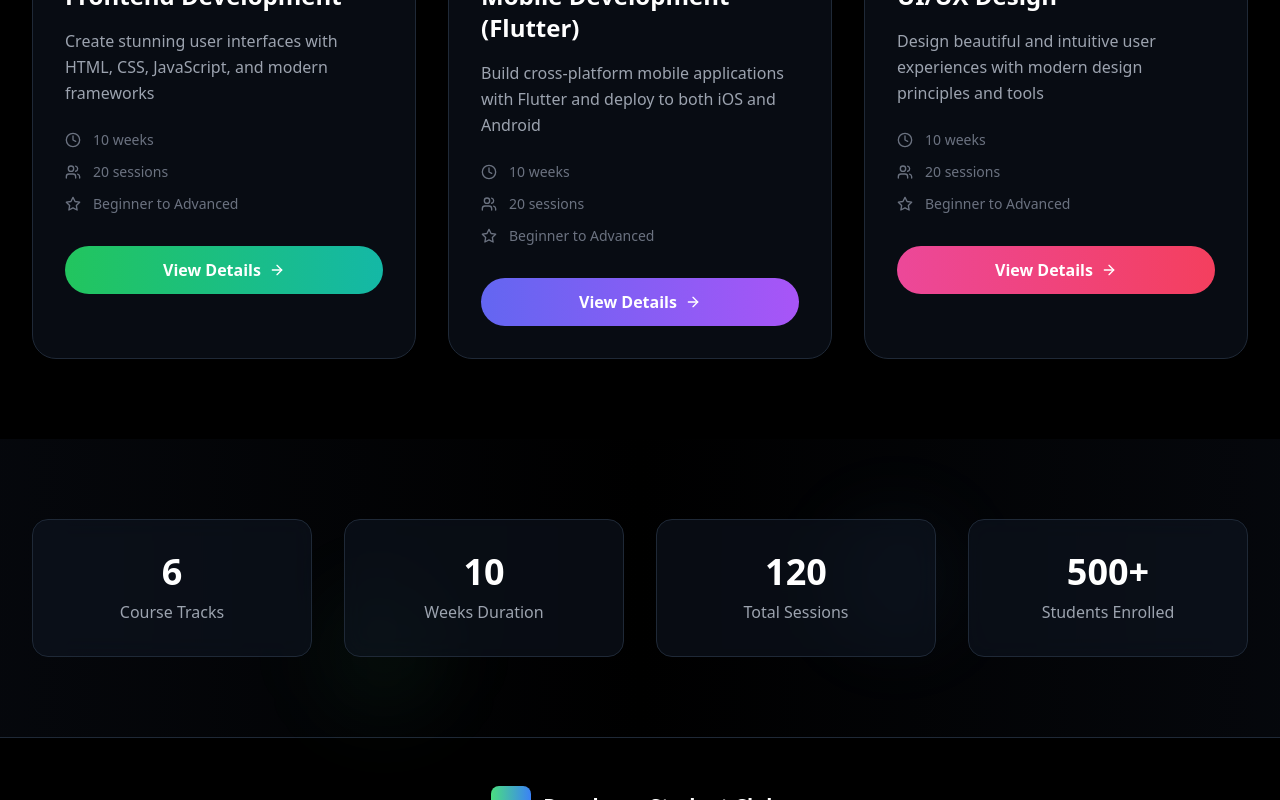
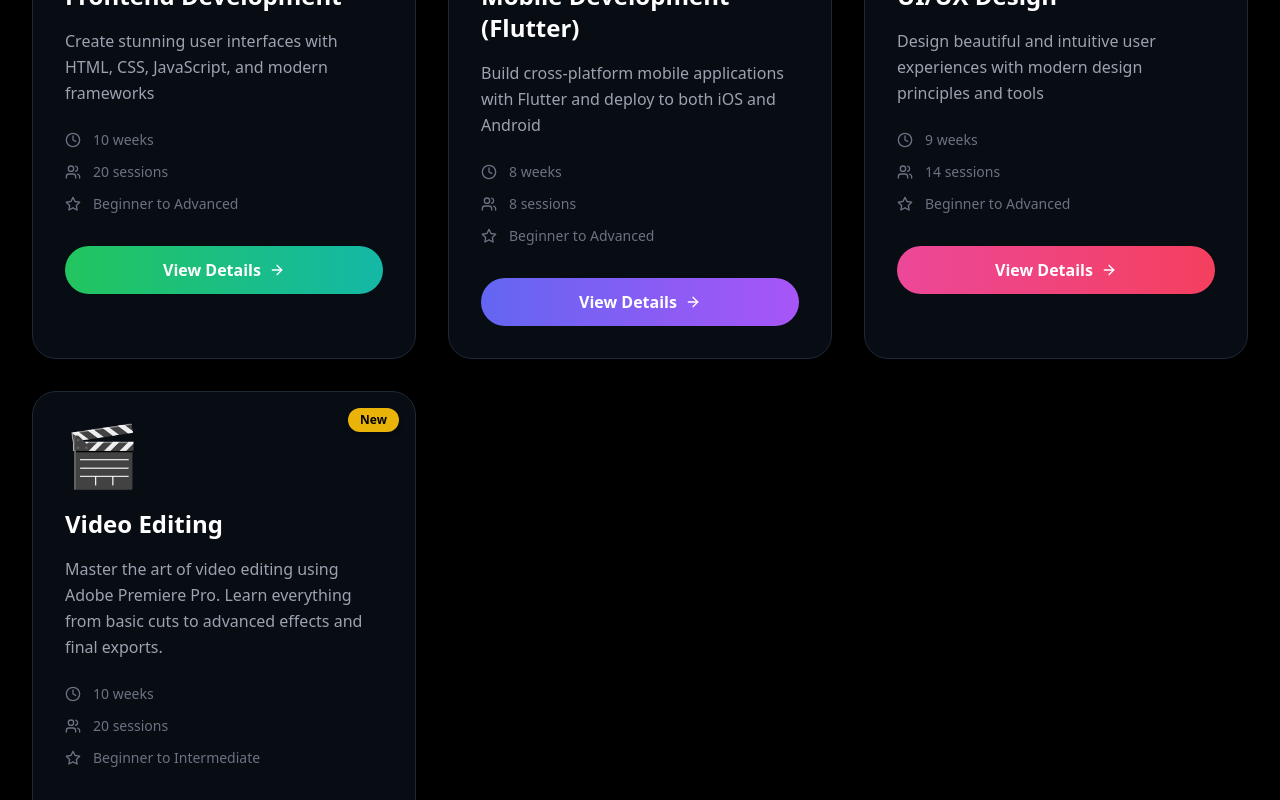
Before and after one commit to AmrKhaled35/DSC_Courses, a React (Vite) app in the folder Client/: page /workshops in a window 1280 px wide. Shown: the part 1260-2060 px from the top of the page. Built offline with nearby package versions, Linux system fonts and the light colour scheme.

Commit message:
Add : Video Editing WorkShop

```diff
--- a/Client/src/pages/LandingPage.tsx
+++ b/Client/src/pages/LandingPage.tsx
@@ -66,7 +66,7 @@ const LandingPage: React.FC<LandingPageProps> = ({ setLoading }) => {
             <div className="inline-flex items-center space-x-3 bg-gradient-to-r from-green-400/20 to-blue-500/20 rounded-full px-8 py-4 mb-8 border border-green-400/30 backdrop-blur-sm">
               <Calendar className="w-6 h-6 text-green-400" />
               <span className="text-green-400 font-bold text-lg">
-                Starting July 19th, 2025
+                Starting July 26th, 2025
               </span>
               <Clock className="w-6 h-6 text-blue-400" />
             </div>
--- a/Client/src/pages/WorkshopDetailsPage.tsx
+++ b/Client/src/pages/WorkshopDetailsPage.tsx
@@ -741,6 +741,119 @@ const WorkshopDetailsPage: React.FC<WorkshopDetailsPageProps> = ({
           },
         ],
       },
+      videoEditing: {
+        id: "videoEditing",
+        icon: "🎬",
+        title: "Video Editing",
+        description:
+          "Learn professional video editing skills using Adobe Premiere Pro. From importing footage to final export, master every stage of the editing workflow to create compelling video content.",
+        story:
+          "Video editing is where storytelling comes alive. Whether you're crafting cinematic sequences, tutorials, or social media content, great editing transforms raw footage into meaningful experiences. This course will take you from beginner to confident editor with practical, hands-on learning.",
+        gradient: "from-red-500 to-pink-500",
+        bgGradient: "from-red-500/10 to-pink-500/10",
+        content: [
+          {
+            title: "Introduction to Video Editing & Premiere Pro",
+            description:
+              "Get familiar with the video editing process and explore the Premiere Pro interface and its capabilities.",
+          },
+          {
+            title: "Creating and Managing Projects",
+            description:
+              "Learn how to set up new projects, manage assets, and maintain organized workflows.",
+          },
+          {
+            title: "User Interface Deep Dive",
+            description:
+              "Explore panels, tools, and workspaces in Premiere Pro to streamline your editing process.",
+          },
+          {
+            title: "Importing and Managing Media",
+            description:
+              "Understand media formats, import methods, and organization within the project panel.",
+          },
+          {
+            title: "Previewing and Selecting Footage",
+            description:
+              "Master the art of selecting the best takes using source monitors and markers.",
+          },
+          {
+            title: "Timeline Basics",
+            description:
+              "Learn how to navigate the timeline, add clips, and make basic edits.",
+          },
+          {
+            title: "Core Editing Tools",
+            description:
+              "Use essential editing tools like razor, slip, slide, and ripple edit effectively.",
+          },
+          {
+            title: "Working with Audio",
+            description:
+              "Edit audio tracks, adjust volume, and apply audio effects to enhance your project.",
+          },
+          {
+            title: "Syncing and Enhancing Audio",
+            description:
+              "Learn techniques for syncing external audio and cleaning up noisy recordings.",
+          },
+          {
+            title: "Video Transitions",
+            description:
+              "Apply professional transitions between clips to create smooth visual flow.",
+          },
+          {
+            title: "Motion and Keyframe Animation",
+            description:
+              "Use keyframes to animate scale, position, rotation, and opacity over time.",
+          },
+          {
+            title: "Working with Titles & Text",
+            description:
+              "Add and customize titles, lower-thirds, and subtitles to your videos.",
+          },
+          {
+            title: "Advanced Text Animation",
+            description:
+              "Create dynamic and engaging animated text using keyframes and effects.",
+          },
+          {
+            title: "Color Correction Basics",
+            description:
+              "Adjust exposure, contrast, and white balance to correct your video’s appearance.",
+          },
+          {
+            title: "Color Grading Techniques",
+            description:
+              "Use color grading tools and LUTs to establish visual tone and mood.",
+          },
+          {
+            title: "Visual Effects Essentials",
+            description:
+              "Explore basic visual effects, blending modes, and track mattes to elevate your edits.",
+          },
+          {
+            title: "Green Screen & Compositing",
+            description:
+              "Learn chroma keying techniques and how to blend video layers effectively.",
+          },
+          {
+            title: "Speed and Time Effects",
+            description:
+              "Control playback speed, apply slow-motion or fast-forward, and use time remapping.",
+          },
+          {
+            title: "Exporting Projects",
+            description:
+              "Learn how to export videos with the correct settings for different platforms and purposes.",
+          },
+          {
+            title: "Final Project and Advanced Tips",
+            description:
+              "Apply your skills to a final project and explore professional editing tips and tricks.",
+          },
+        ],
+      },
     };
 
     return workshops[workshopId || ""] || null;
--- a/Client/src/pages/WorkshopsPage.tsx
+++ b/Client/src/pages/WorkshopsPage.tsx
@@ -25,8 +25,8 @@ const WorkshopsPage: React.FC<WorkshopsPageProps> = ({ setLoading }) => {
       title: "AI & Machine Learning",
       description:
         "Master artificial intelligence and machine learning from fundamentals to advanced neural networks",
-      duration: "10 weeks",
-      sessions: "20 sessions",
+      duration: "9 weeks",
+      sessions: "18 sessions",
       level: "Beginner to Advanced",
       gradient: "from-purple-500 to-pink-500",
       bgGradient: "from-purple-500/10 to-pink-500/10",
@@ -38,8 +38,8 @@ const WorkshopsPage: React.FC<WorkshopsPageProps> = ({ setLoading }) => {
       title: "Cybersecurity",
       description:
         "Learn to protect digital assets and understand security fundamentals, penetration testing, and bug bounty",
-      duration: "10 weeks",
-      sessions: "20 sessions",
+      duration: "8 weeks",
+      sessions: "15 sessions",
       level: "Beginner to Advanced",
       gradient: "from-red-500 to-orange-500",
       bgGradient: "from-red-500/10 to-orange-500/10",
@@ -51,8 +51,8 @@ const WorkshopsPage: React.FC<WorkshopsPageProps> = ({ setLoading }) => {
       title: "Backend Development",
       description:
         "Build robust server-side applications with C#, .NET, databases, and modern architecture patterns",
-      duration: "10 weeks",
-      sessions: "20 sessions",
+      duration: "9 weeks",
+      sessions: "18 sessions",
       level: "Beginner to Advanced",
       gradient: "from-blue-500 to-cyan-500",
       bgGradient: "from-blue-500/10 to-cyan-500/10",
@@ -77,8 +77,8 @@ const WorkshopsPage: React.FC<WorkshopsPageProps> = ({ setLoading }) => {
       title: "Mobile Development (Flutter)",
       description:
         "Build cross-platform mobile applications with Flutter and deploy to both iOS and Android",
-      duration: "10 weeks",
-      sessions: "20 sessions",
+      duration: "8 weeks",
+      sessions: "8 sessions",
       level: "Beginner to Advanced",
       gradient: "from-indigo-500 to-purple-500",
       bgGradient: "from-indigo-500/10 to-purple-500/10",
@@ -90,12 +90,25 @@ const WorkshopsPage: React.FC<WorkshopsPageProps> = ({ setLoading }) => {
       title: "UI/UX Design",
       description:
         "Design beautiful and intuitive user experiences with modern design principles and tools",
-      duration: "10 weeks",
-      sessions: "20 sessions",
+      duration: "9 weeks",
+      sessions: "14 sessions",
       level: "Beginner to Advanced",
       gradient: "from-pink-500 to-rose-500",
       bgGradient: "from-pink-500/10 to-rose-500/10",
       borderGradient: "from-pink-500/50 to-rose-500/50",
+    },
+    {
+      id: "videoEditing",
+      icon: "🎬",
+      title: "Video Editing",
+      description:
+        "Master the art of video editing using Adobe Premiere Pro. Learn everything from basic cuts to advanced effects and final exports.",
+      duration: "10 weeks",
+      sessions: "20 sessions",
+      level: "Beginner to Intermediate",
+      gradient: "from-yellow-500 to-orange-500",
+      bgGradient: "from-yellow-500/10 to-orange-500/10",
+      borderGradient: "from-yellow-500/50 to-orange-500/50",
     },
   ];
 
@@ -176,27 +189,28 @@ const WorkshopsPage: React.FC<WorkshopsPageProps> = ({ setLoading }) => {
                   animationDelay: `${index * 100}ms`,
                 }}
               >
-                {/* Gradient Glow on Hover */}
+                {workshop.id === "videoEditing" && (
+                  <div className="absolute top-4 right-4 bg-yellow-500 text-black text-xs font-bold px-3 py-1 rounded-full shadow-md z-10">
+                    New
+                  </div>
+                )}
+
                 <div
                   className={`absolute inset-0 bg-gradient-to-r ${workshop.borderGradient} rounded-3xl opacity-0 group-hover:opacity-20 transition-opacity duration-500 -z-10 blur-xl`}
                 ></div>
 
-                {/* Workshop Icon */}
                 <div className="text-6xl mb-6 group-hover:scale-110 transition-transform duration-300">
                   {workshop.icon}
                 </div>
 
-                {/* Workshop Title */}
                 <h3 className="text-2xl font-bold text-white mb-4">
                   {workshop.title}
                 </h3>
 
-                {/* Workshop Description */}
                 <p className="text-gray-400 mb-6 leading-relaxed group-hover:text-gray-300 transition-colors duration-300">
                   {workshop.description}
                 </p>
 
-                {/* Workshop Details */}
                 <div className="space-y-3 mb-8">
                   <div className="flex items-center space-x-3 text-gray-500 group-hover:text-gray-400 transition-colors">
                     <Clock className="w-4 h-4" />
@@ -212,7 +226,6 @@ const WorkshopsPage: React.FC<WorkshopsPageProps> = ({ setLoading }) => {
                   </div>
                 </div>
 
-                {/* CTA Button */}
                 <Link
                   to={`/workshop/${workshop.id}`}
                   onClick={handleNavigation}
```
